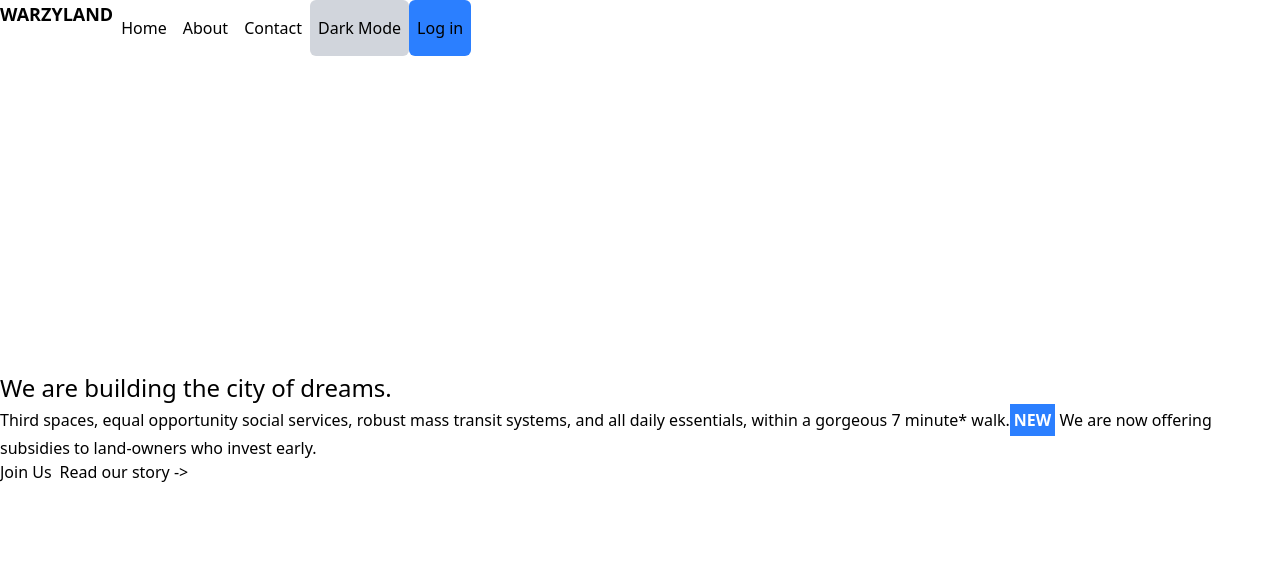
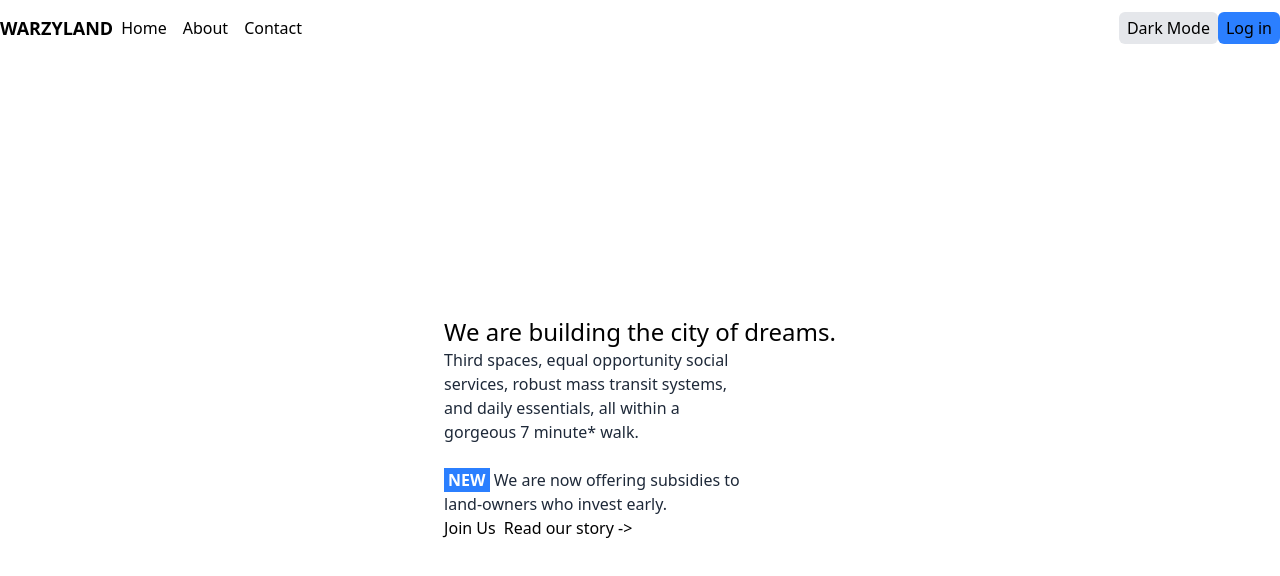
Before and after one commit to wtrfl/learning-react, a React (Vite) app: page / in a window 1280 px wide. Shown: the top 576 px of the page. Built offline with nearby package versions, Linux system fonts and the light colour scheme.

Commit message:
minor ui updates

```diff
--- a/src/useContext/HomePage.tsx
+++ b/src/useContext/HomePage.tsx
@@ -6,24 +6,24 @@ export default function HomePage() {
 
     return (
         <div className="w-full h-full m-0 flex flex-col">
-            <div className="w-full flex space-between">
-                <div className="flex justify-center">
+            <div className="w-full flex justify-between">
+                <div className="flex items-center">
                     <span className="font-semibold text-lg">WARZYLAND</span>
                     {["Home", "About", "Contact"].map(item => (
                         <span className="px-2 py-4 hover:bg-gray-300 cursor-pointer">{item}</span>
                     ))}
                 </div>
-                <div className="flex justify-center">
-                    <button className="px-2 py-2 bg-gray-300 rounded-md cursor-pointer hover:bg-gray-500" onClick={() => setTheme(!theme)}>{theme ? 'Light' : 'Dark'} Mode</button>
-                    <button className="px-2 py-2 bg-blue-500 rounded-md cursor-pointer hover:bg-blue-700">Log in</button>
+                <div className="flex items-center">
+                    <button className="px-2 py-1 bg-gray-200 rounded-md cursor-pointer hover:bg-gray-500" onClick={() => setTheme(!theme)}>{theme ? 'Light' : 'Dark'} Mode</button>
+                    <button className="px-2 py-1 bg-blue-500 rounded-md cursor-pointer hover:bg-blue-700">Log in</button>
                 </div>
             </div>
             <div className="flex flex-grow justify-center items-center">
                 <div className="flex flex-col">
                     <span className="text-2xl">We are building the city of dreams.</span>
-                    <span className="width-[300px]">
-                        Third spaces, equal opportunity social services, robust mass transit systems, and all daily essentials, within a gorgeous 7 minute* walk.
-                        <div className="inline-block bg-blue-500 p-1 text-white font-semibold">NEW</div> We are now offering subsidies to land-owners who invest early.
+                    <span className="w-[300px] text-gray-800 font-light">
+                        Third spaces, equal opportunity social services, robust mass transit systems, and daily essentials, all within a gorgeous 7 minute* walk.
+                        <br /><br /><div className="inline-block bg-blue-500 px-1 text-white font-semibold">NEW</div> We are now offering subsidies to land-owners who invest early.
                     </span>
                     <div className="flex gap-2">
                         <button>Join Us</button>
```
